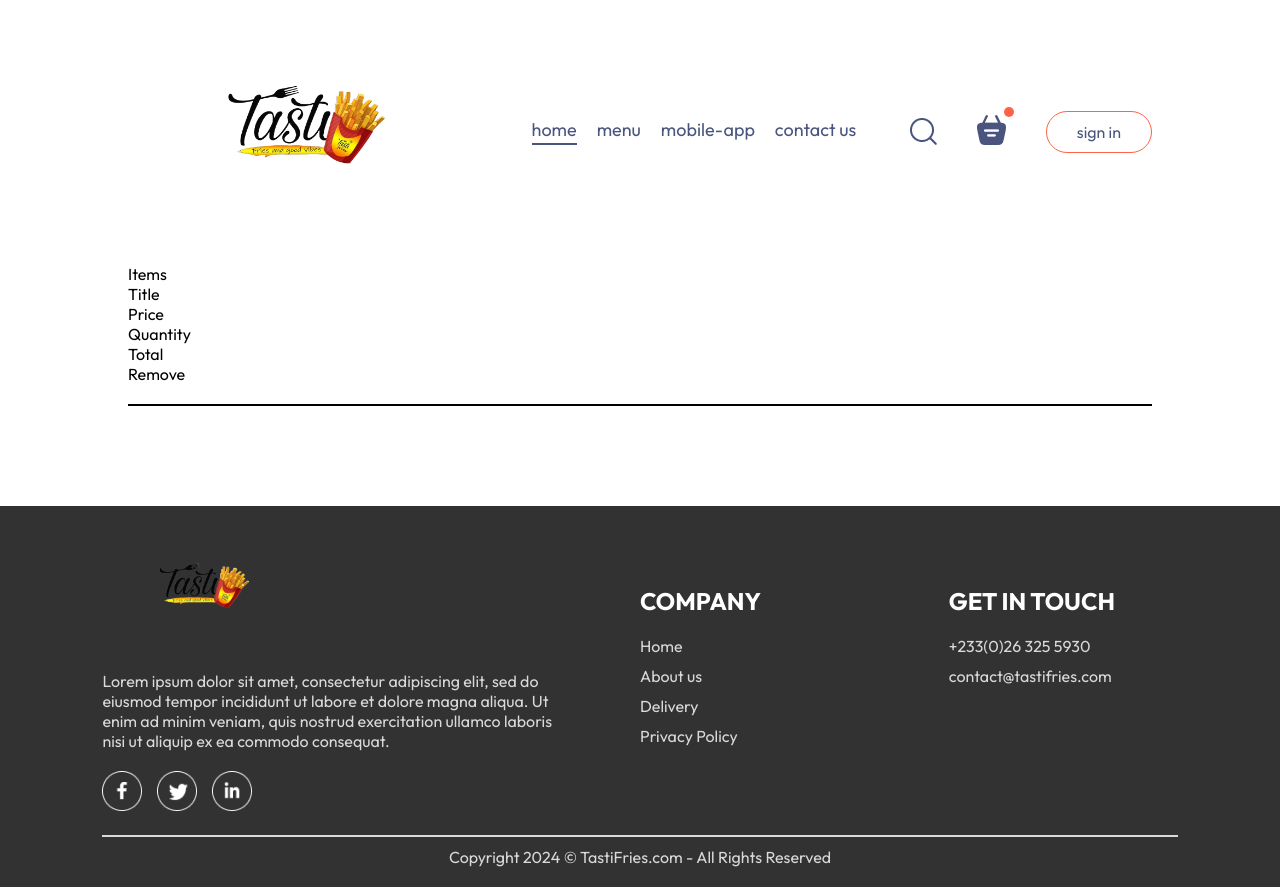
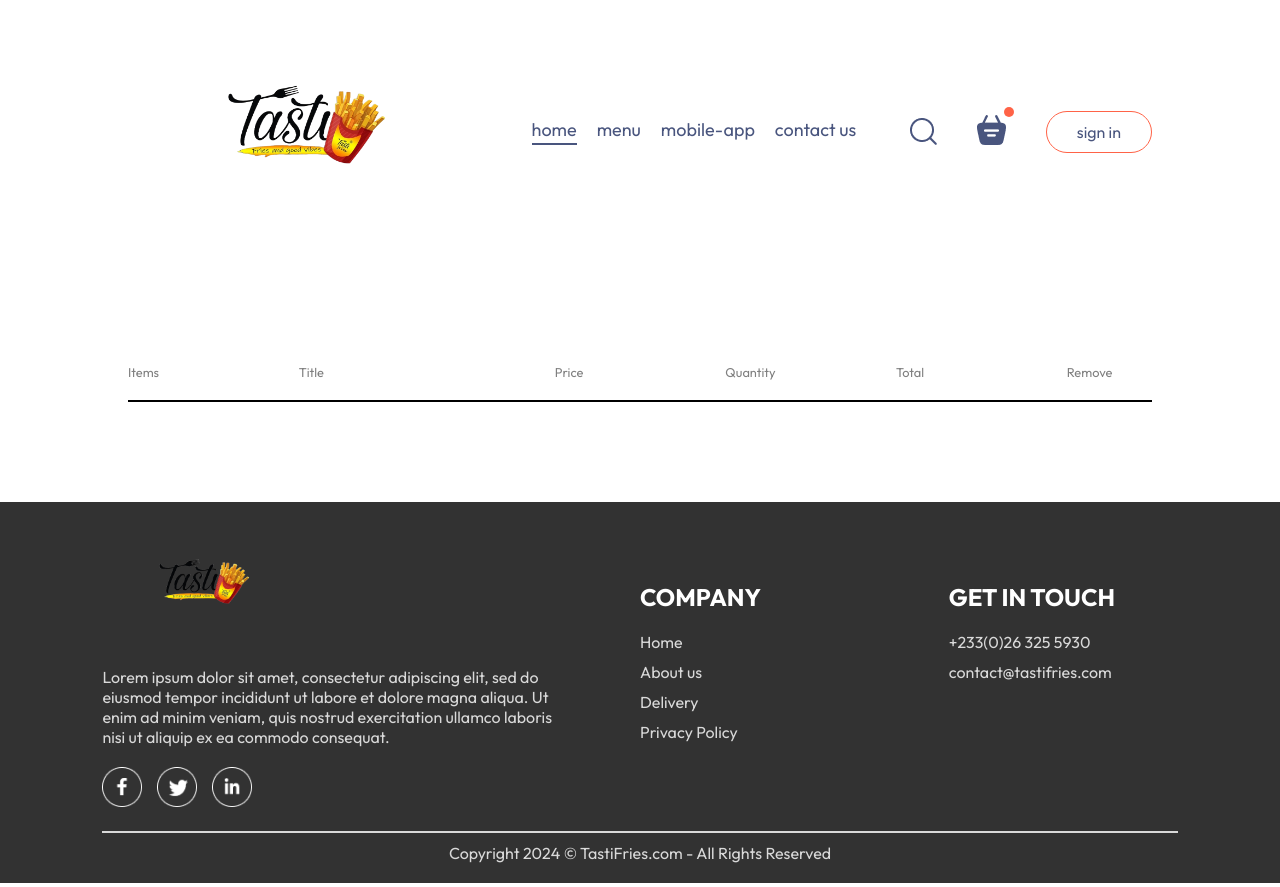
Before and after one commit to BlackOligarch/food_delivery, a React (Vite) app in the folder tasti_fries_webapp/frontend/: page /cart in a window 1280 px wide. Built offline with nearby package versions, Linux system fonts and the light colour scheme.

Commit message:
Styled cart items displaying the foods image,price etc in columns

```diff
--- a/tasti_fries_webapp/frontend/src/pages/Cart/Cart.css
+++ b/tasti_fries_webapp/frontend/src/pages/Cart/Cart.css
@@ -0,0 +1,20 @@
+.cart{
+    margin-top: 100px;
+}
+
+.cart-items-title{
+    display: grid;
+    grid-template-columns: 1fr 1.5fr 1fr 1fr 1fr 0.5fr;
+    align-items: center;
+    color: grey;
+    font-size: max(1vw,12px);
+}
+
+.cart-items-item{
+    margin: 10px 0x;
+    color: black;
+}
+
+.cart-items-item img{
+    width: 50px;
+}
```
